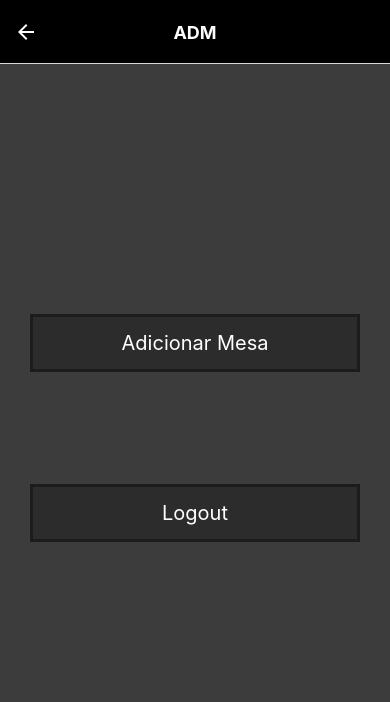
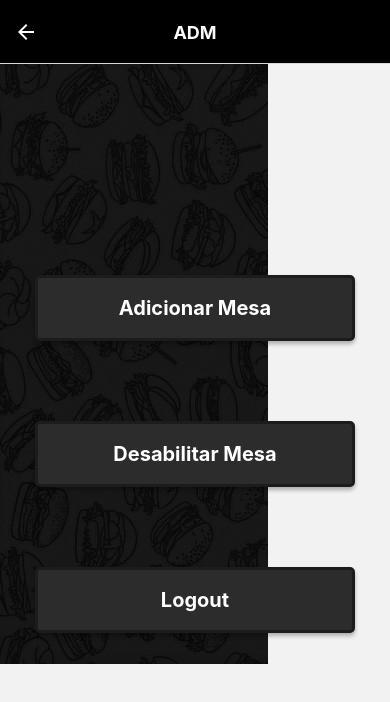
Before and after one commit to SessyoinKirin/Trabalho-de-Conclusao, a React Native app: screen /ADM in a window 390 px wide. Shown: the top 702 px of the page. Built offline with nearby package versions, Linux system fonts and the light colour scheme.

Commit message:
modificação de alguns estilos de ADM

```diff
--- a/estiloGeral.js
+++ b/estiloGeral.js
@@ -2,7 +2,7 @@
  * @Author: SessyoinChen
  * @Date: 2023-03-29 09:43:59
  * @LastEditors: SessyoinChen
- * @LastEditTime: 2023-05-11 11:15:04
+ * @LastEditTime: 2023-05-12 09:59:32
  * @FilePath: \Trabalho-de-Conclusao\estiloGeral.js
  * @Description:
  *
@@ -158,7 +158,7 @@ const styles = StyleSheet.create({
         alignSelf: 'center',
         justifyContent: 'center',
         margin: 10,
-        borderRadius:10,
+        borderRadius: 10,
     },
     cardapioDescBtn: {
         flexDirection: 'column',
@@ -336,18 +336,29 @@ const styles = StyleSheet.create({
 
     //ADM
     admBotao: {
-        flex: 0.5,
+        flex: 1,
         justifyContent: 'center',
         alignItems: 'center',
         borderWidth: 3,
         borderColor: '#1c1c1c',
         backgroundColor: '#2c2c2c',
+        padding: 10,
+        borderRadius: 5,
+        marginHorizontal: 5,
+        marginVertical: 10,
+        shadowColor: '#000',
+        shadowOffset: {
+            width: 0,
+            height: 3,
+        },
+        shadowOpacity: 0.29,
+        shadowRadius: 4.65,
+        elevation: 7,
     },
     admTexto: {
-        padding: 2,
-        margin: 5,
+        color: '#ffffff',
         fontSize: 20,
-        color: '#fff',
+        fontWeight: 'bold'
     },
 
     //Modal
--- a/src/components/adm/index.js
+++ b/src/components/adm/index.js
@@ -2,21 +2,22 @@
  * @Author: SessyoinChen
  * @Date: 2023-04-25 09:10:26
  * @LastEditors: SessyoinChen
- * @LastEditTime: 2023-04-25 10:24:00
+ * @LastEditTime: 2023-05-12 10:11:06
  * @FilePath: \Trabalho-de-Conclusao\src\components\adm\index.js
  * @Description:
  *
  */
 import { StatusBar } from 'expo-status-bar';
 import * as React from 'react';
-import { Button, StyleSheet, Text, View, TouchableOpacity, Image } from 'react-native';
+import { Button, StyleSheet, Text, View, TouchableOpacity, ImageBackground } from 'react-native';
 import { NavigationContainer } from '@react-navigation/native';
 import { createNativeStackNavigator } from '@react-navigation/native-stack';
 import styles from '../../../estiloGeral';
 import Cardapio from '../cardapio';
 
 export default function Adm({ navigation }) {
-    return <View style={[styles.container, {backgroundColor:'#3c3c3c'}]}>
+    return <View style={styles.container}>
+        <ImageBackground source={require('../../../assets/fundo1-escuro.jpg')} style={styles.imgFundo1}>
 
             <View style={{ flex: 1 }}>
 
@@ -24,20 +25,20 @@ export default function Adm({ navigation }) {
             <View style={{ flex: 1 }}>
 
             </View>
-        {/* <View style={{ flex: 1, padding:30 }}>
-            <TouchableOpacity style={styles.admBotao}>
-                <Text style={styles.admTexto}>Remover Mesa</Text>
-            </TouchableOpacity>
-        </View> */}
-        <View style={{ flex: 1, padding:30 }}>
-            <TouchableOpacity style={styles.admBotao} onPress={()=>alert('Mesa adicionado com sucesso!')}>
+
+            <View style={{ flex: 1, padding: 30 }}>
+                <TouchableOpacity style={styles.admBotao} onPress={() => alert('Mesa adicionado com sucesso!')}>
                     <Text style={styles.admTexto}>Adicionar Mesa</Text>
                 </TouchableOpacity>
             </View>
+            <View style={{ flex: 1, padding: 30 }}>
+                <TouchableOpacity style={styles.admBotao}>
+                    <Text style={styles.admTexto}>Desabilitar Mesa</Text>
+                </TouchableOpacity>
+            </View>
 
-
-        <View style={{ flex: 1, padding:30 }}>
-            <TouchableOpacity style={styles.admBotao} onPress={()=>navigation.navigate('Los Hermanos')}>
+            <View style={{ flex: 1, padding: 30 }}>
+                <TouchableOpacity style={styles.admBotao} onPress={() => navigation.navigate('Los Hermanos')}>
                     <Text style={styles.admTexto}>Logout</Text>
                 </TouchableOpacity>
             </View>
@@ -47,5 +48,6 @@ export default function Adm({ navigation }) {
             <View style={{ flex: 1 }}>
 
             </View>
+        </ImageBackground>
     </View>
 }
```
Lines whose indentation alone changed are shown as unchanged.
